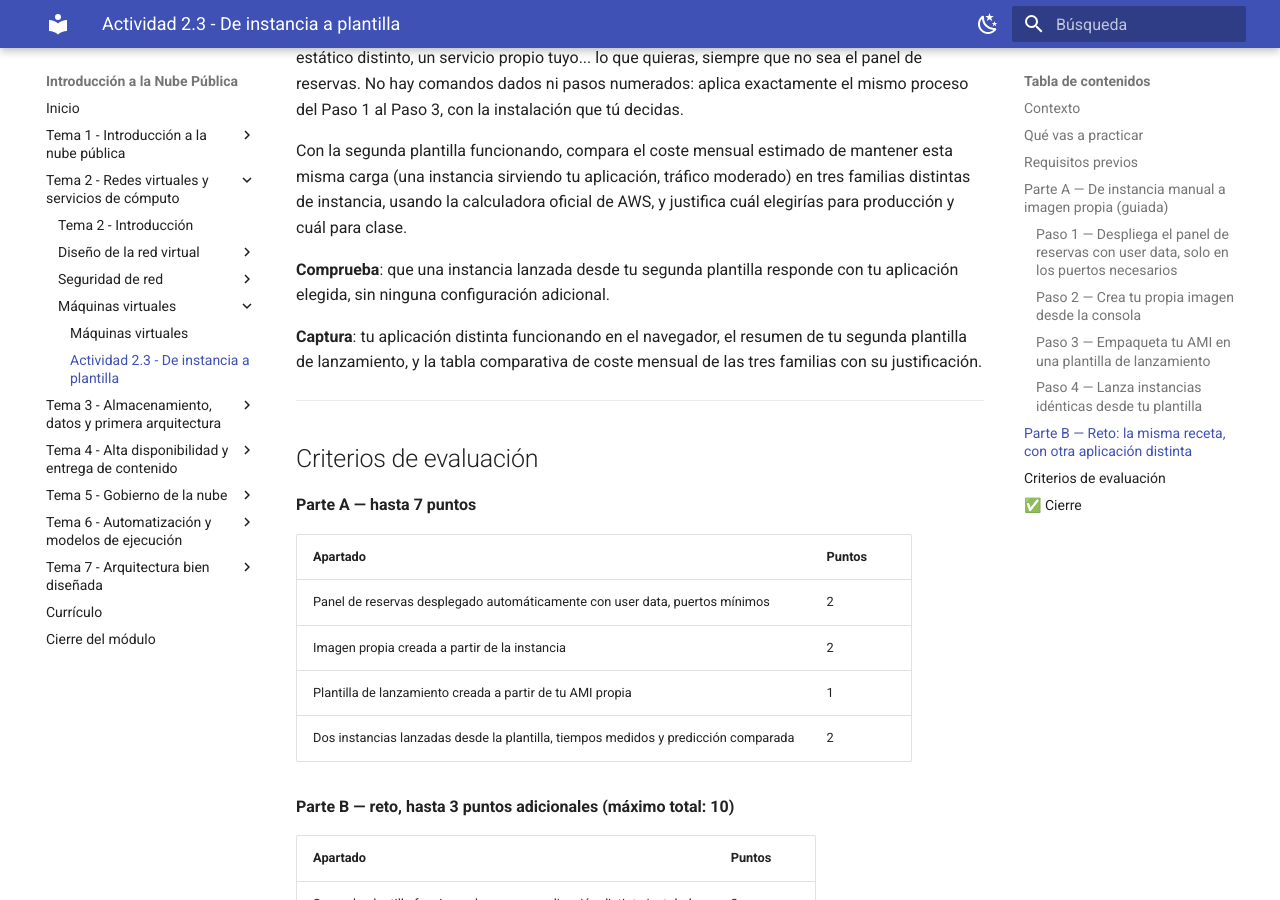
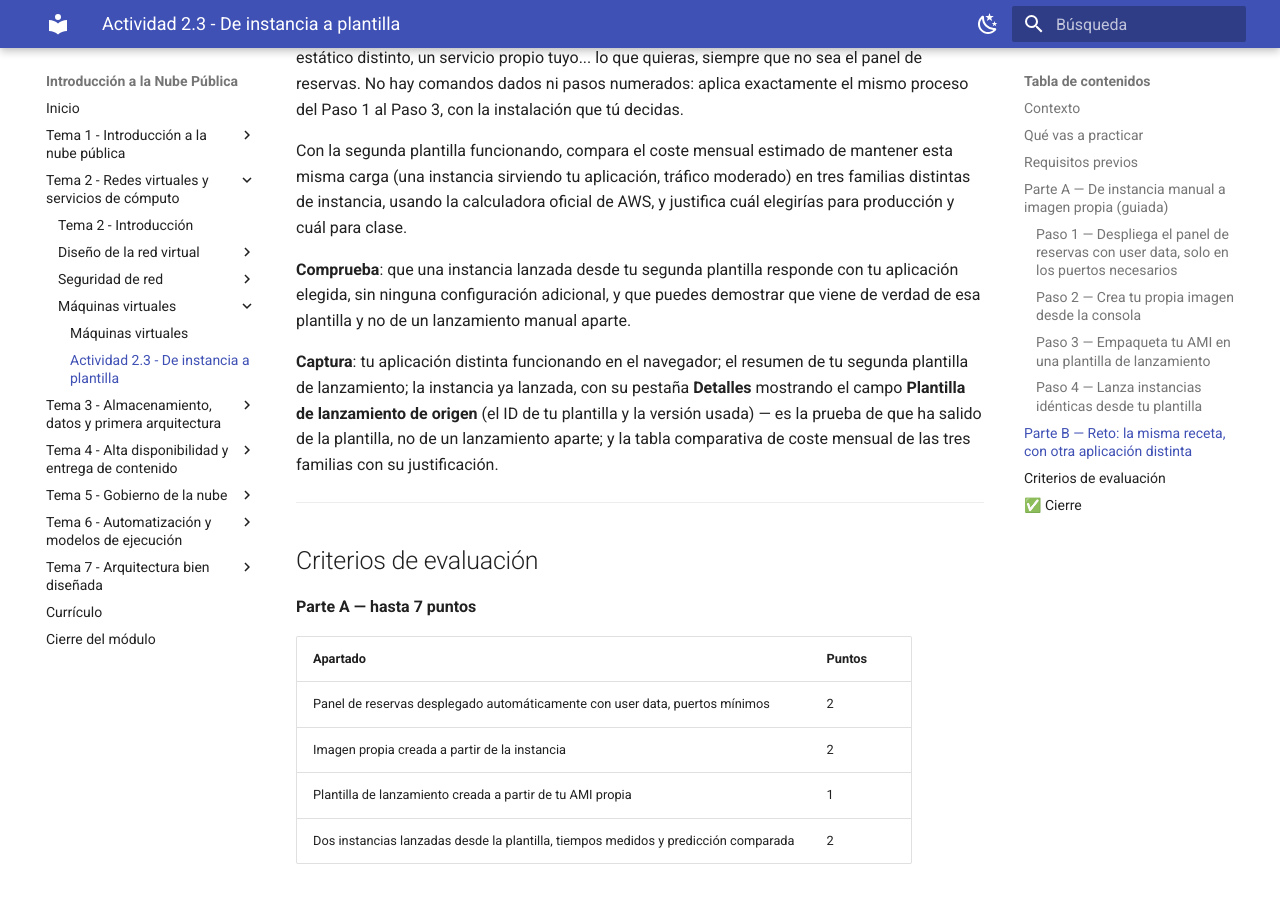
Before and after one commit to aitorventura/introduccion-nube, an MkDocs documentation site: the page built from docs/tema2/actividad_2_3.md, in a window 1280 px wide and 900 px high, scrolled down 7432 px. Built offline with MkDocs 1.6.1 and Material for MkDocs 9.7.7, drawn with Linux system fonts in a browser that asks for light colours.

Commit message:
Actividad 2.3: pide evidencia de que la instancia viene de la plantilla
Anade una captura mas en la Parte B: la pestana Detalles de la instancia
lanzada, mostrando el campo Plantilla de lanzamiento de origen, como
prueba de que sale de verdad de la plantilla y no de un lanzamiento
manual aparte.

```diff
--- a/docs/tema2/actividad_2_3.md
+++ b/docs/tema2/actividad_2_3.md
@@ -165,9 +165,9 @@ Todo lo de la Parte A demuestra que el mecanismo AMI + plantilla funciona para e
 
 Con la segunda plantilla funcionando, compara el coste mensual estimado de mantener esta misma carga (una instancia sirviendo tu aplicación, tráfico moderado) en tres familias distintas de instancia, usando la calculadora oficial de AWS, y justifica cuál elegirías para producción y cuál para clase.
 
-**Comprueba**: que una instancia lanzada desde tu segunda plantilla responde con tu aplicación elegida, sin ninguna configuración adicional.
+**Comprueba**: que una instancia lanzada desde tu segunda plantilla responde con tu aplicación elegida, sin ninguna configuración adicional, y que puedes demostrar que viene de verdad de esa plantilla y no de un lanzamiento manual aparte.
 
-**Captura**: tu aplicación distinta funcionando en el navegador, el resumen de tu segunda plantilla de lanzamiento, y la tabla comparativa de coste mensual de las tres familias con su justificación.
+**Captura**: tu aplicación distinta funcionando en el navegador; el resumen de tu segunda plantilla de lanzamiento; la instancia ya lanzada, con su pestaña **Detalles** mostrando el campo **Plantilla de lanzamiento de origen** (el ID de tu plantilla y la versión usada) — es la prueba de que ha salido de la plantilla, no de un lanzamiento aparte; y la tabla comparativa de coste mensual de las tres familias con su justificación.
 
 ---
 
```
Also changed, not shown: 1 other file.
